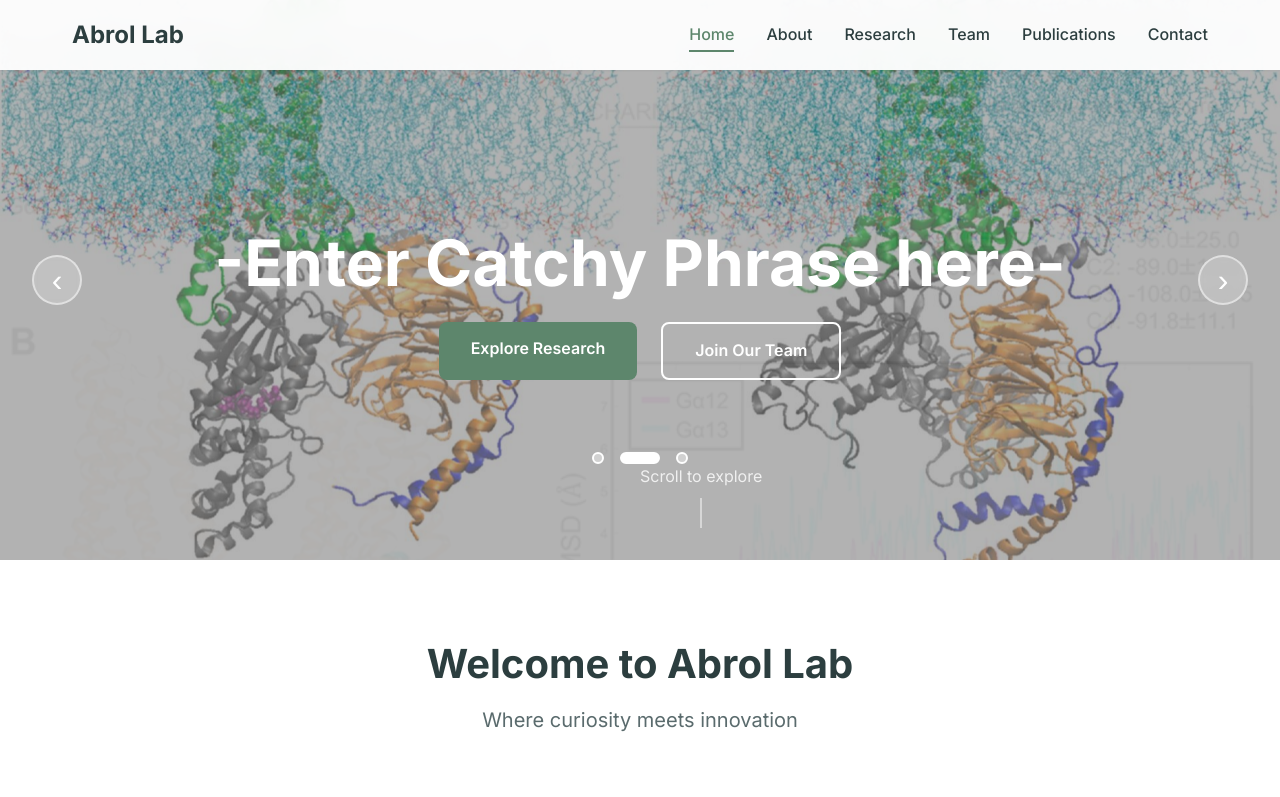
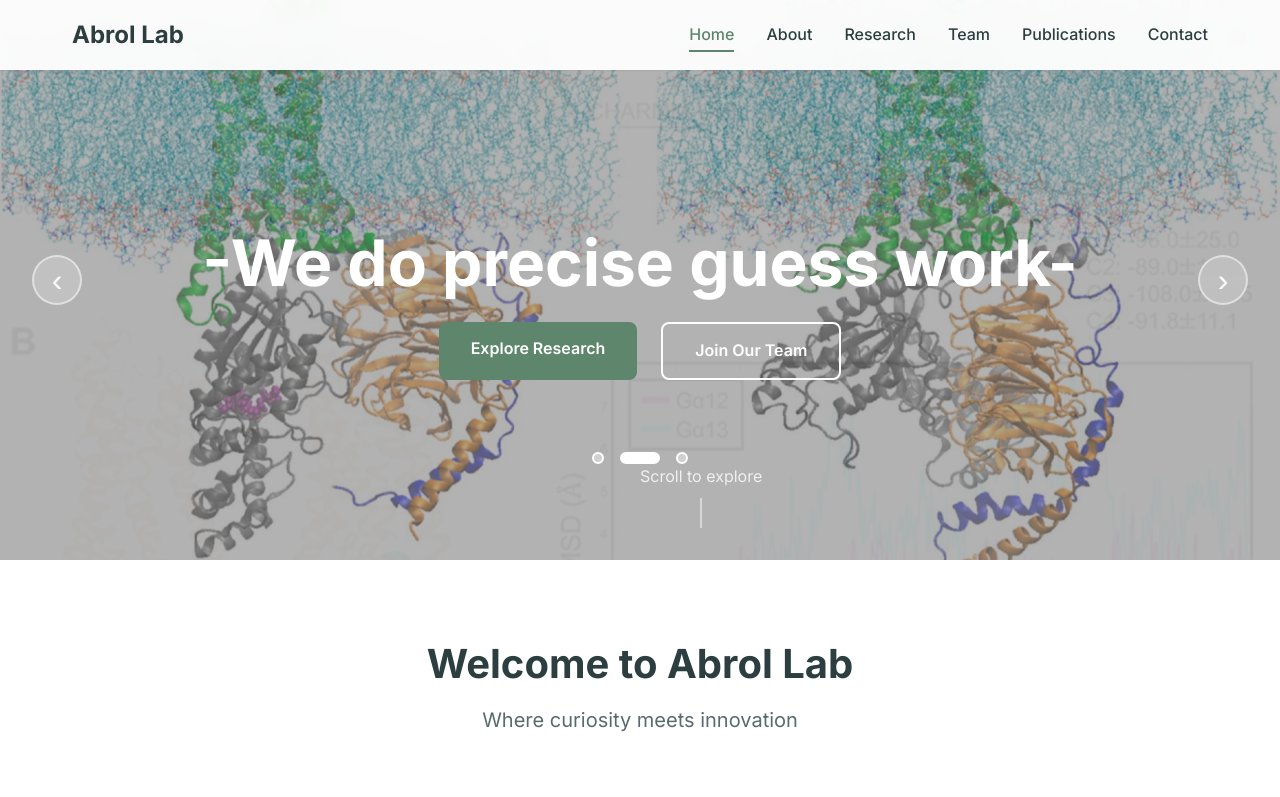
Before and after one commit to abrollab/abrollab.github.io, a plain HTML site: page index.html in a window 1280 px wide. Shown: the top 797 px of the page. Drawn offline with Linux system fonts and the light colour scheme.

Commit message:
changed catch phrase

```diff
--- a/index.html
+++ b/index.html
@@ -45,7 +45,7 @@
 
         <!-- Hero Content -->
         <div class="hero-content fade-in">
-            <h1 class="hero-title">-Enter Catchy Phrase here-</h1>
+            <h1 class="hero-title">-We do precise guess work-</h1>
             <div class="hero-buttons">
                 <a href="research.html" class="btn btn-primary">Explore Research</a>
                 <a href="contact.html" class="btn btn-secondary">Join Our Team</a>
```
